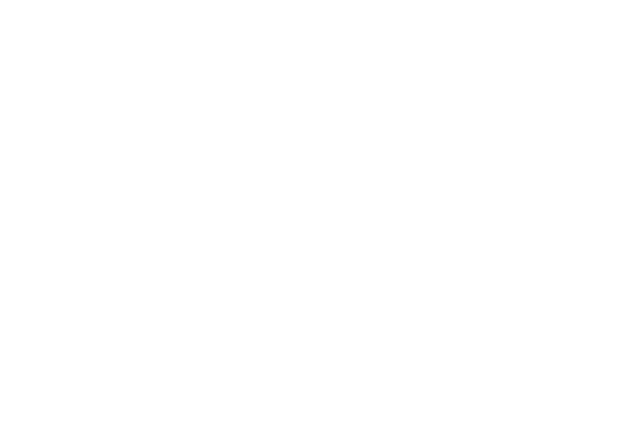
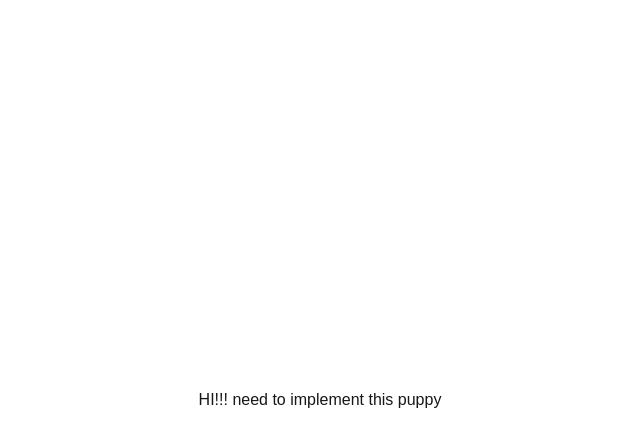
Before and after one commit to mackstey28/personal-website, a Next.js app: page / in a window 1280 px wide. Both pictures are taken after a click on the button "MISC". Shown: the top 446 px of the page, without its empty margins (320-960 px from the left). Built offline with nearby package versions, Linux system fonts and the light colour scheme.

Commit message:
Update page.tsx

```diff
--- a/src/app/page.tsx
+++ b/src/app/page.tsx
@@ -2,7 +2,6 @@
 
 import React from 'react';
 import { PathDrawing } from '../animations/path-drawing';
-import { FrontMenu } from '../animations/front-menu';
 import { AnimatePresence, motion } from 'framer-motion';
 import Parallax from '../animations/parallax';
 
@@ -31,7 +30,7 @@ export default function AnimatedSequence() {
     setShowIntro(false);
     setTimeout(() => {
       setCurrentPage(label);
-    }, 1000); // Delay to allow exit animation to complete
+    }, ); // Delay to allow exit animation to complete, removed due to it causing issues
   };
 
   return (
@@ -181,7 +180,10 @@ export default function AnimatedSequence() {
         mode="wait"
         onExitComplete={() => setAnimationCurrentlyPlaying(false)}>
         {currentPage == "CONTACT" && !showIntro && (
-          <motion.div>
+          <motion.div
+            style={{
+              position: "fixed"
+            }}>
             {/* Github */}
             <motion.button
               key="githubButton"
@@ -245,6 +247,15 @@ export default function AnimatedSequence() {
           </motion.div>
         )}
       </AnimatePresence>
+
+      {/* Misc */}
+      <AnimatePresence
+        mode="wait"
+        onExitComplete={() => setAnimationCurrentlyPlaying(false)}>
+        {currentPage == "MISC" && !showIntro && (
+          <h1>HI!!! need to implement this puppy</h1>
+        )}
+      </AnimatePresence>
     </div>
   );
 }
```
